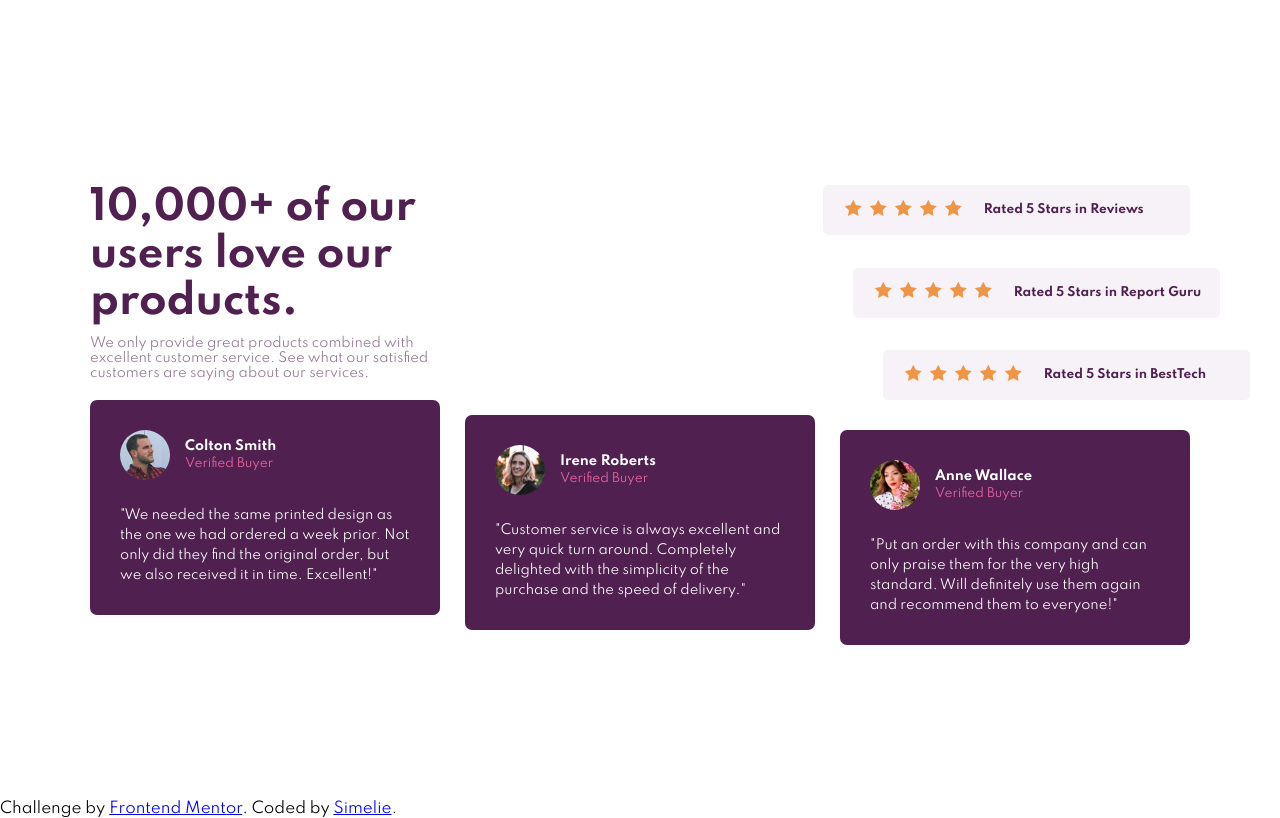
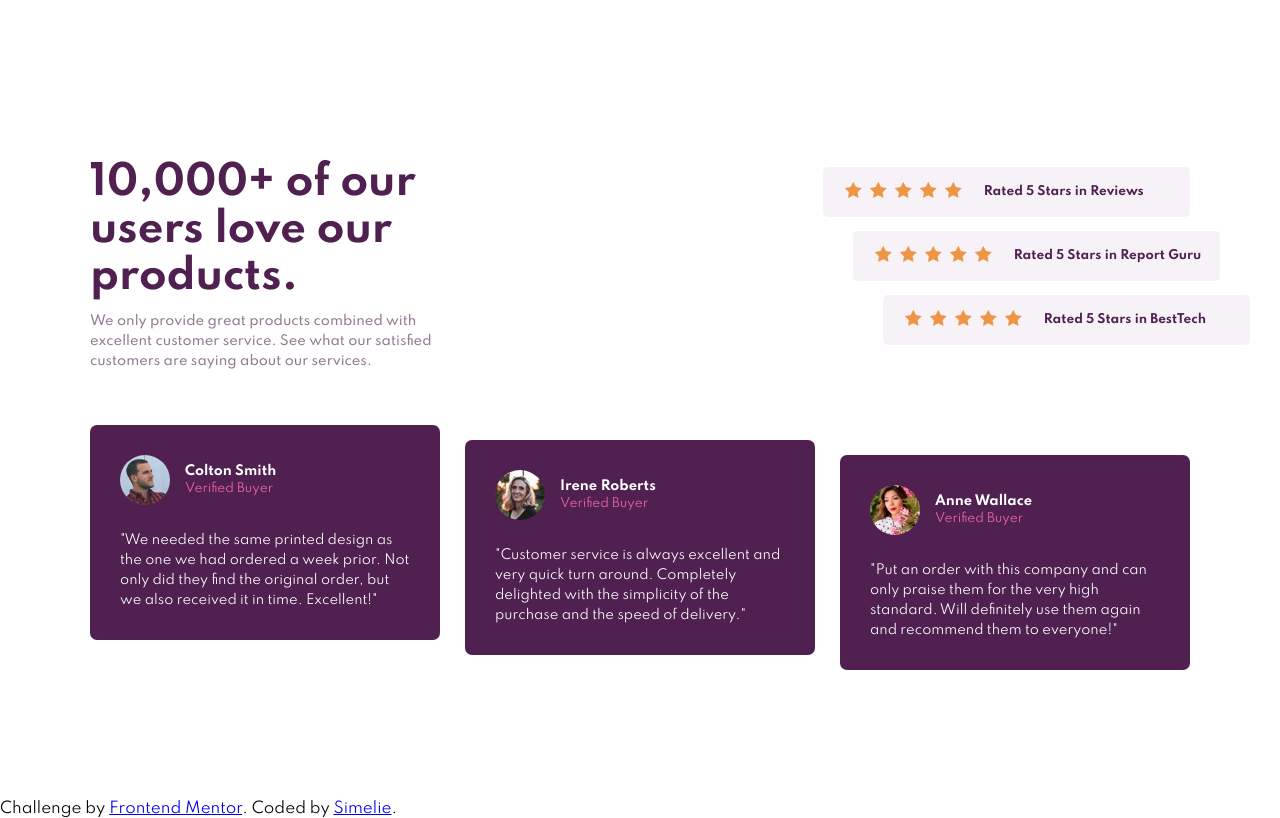
Before and after one commit to Simelie/SocialProofSection, a website: page index.html in a window 1280 px wide. Drawn offline with Linux system fonts and the light colour scheme.

```diff
--- a/scss/style.scss
+++ b/scss/style.scss
@@ -26,13 +26,15 @@
     display: block;
     font-size: 4rem;
     color: var(--primary-dark-magenta);
-    font-weight: 700;
+    font-weight: 900;
     padding-bottom: 1rem;
   }
 
   .title-paragraph {
     font-size: 1.3rem;
     color: var(--dark-grayish-magenta);
+    font-weight: 500;
+    line-height: 2rem;
   }
 }
 /*review*/
@@ -40,7 +42,6 @@
   grid-area: rev;
   display: flex;
   flex-direction: column;
-  justify-content: space-between;
 
   .container-content-review {
     display: flex;
@@ -48,6 +49,7 @@
     background: var(--light-grayish-magenta);
     height: 50px;
     border-radius: 5px;
+    margin: 0.7rem 0;
   }
 
   .content-review-star {
@@ -81,6 +83,7 @@
   display: flex;
   justify-content: space-between;
   align-items: center;
+  margin-top: 25px;
 
   .block-comment {
     display: flex;
```
Also changed, not shown: css/style.css.
